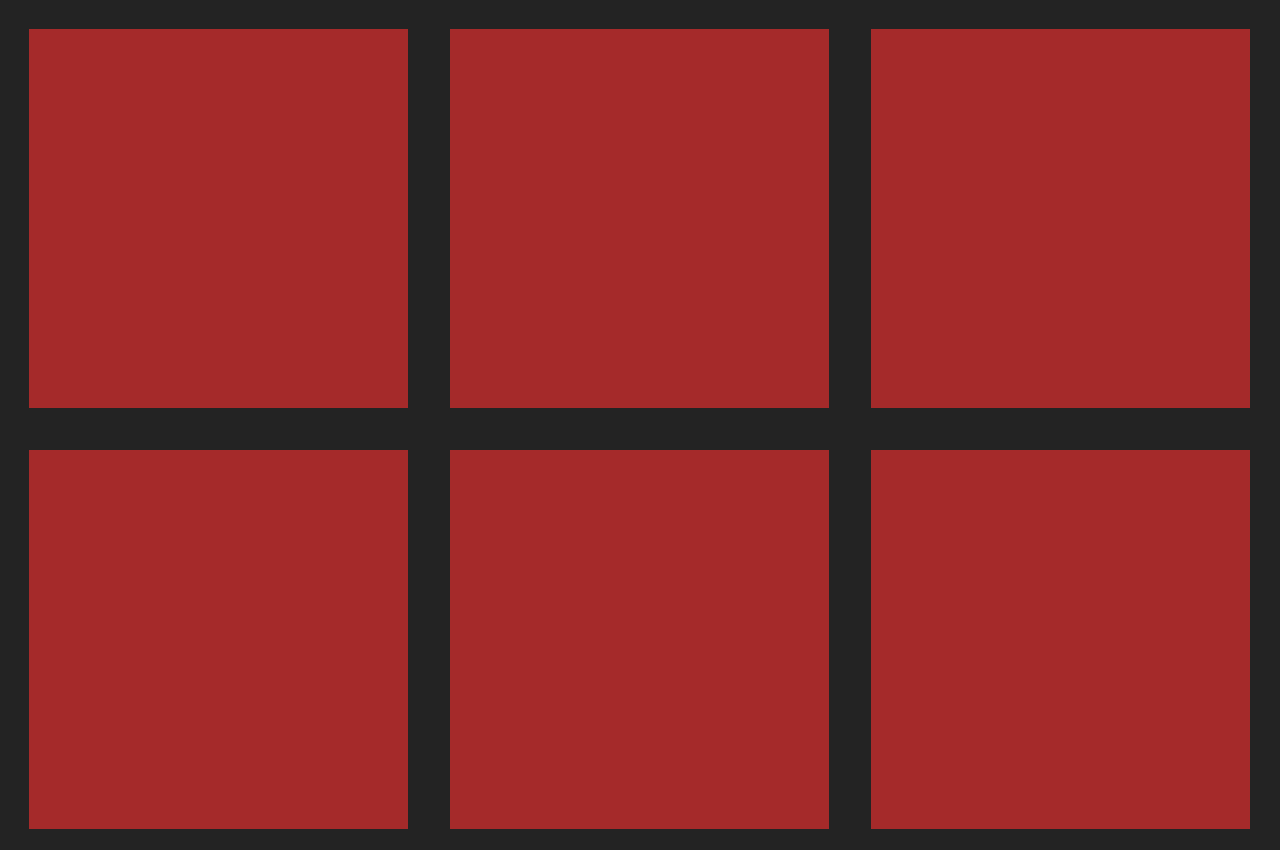
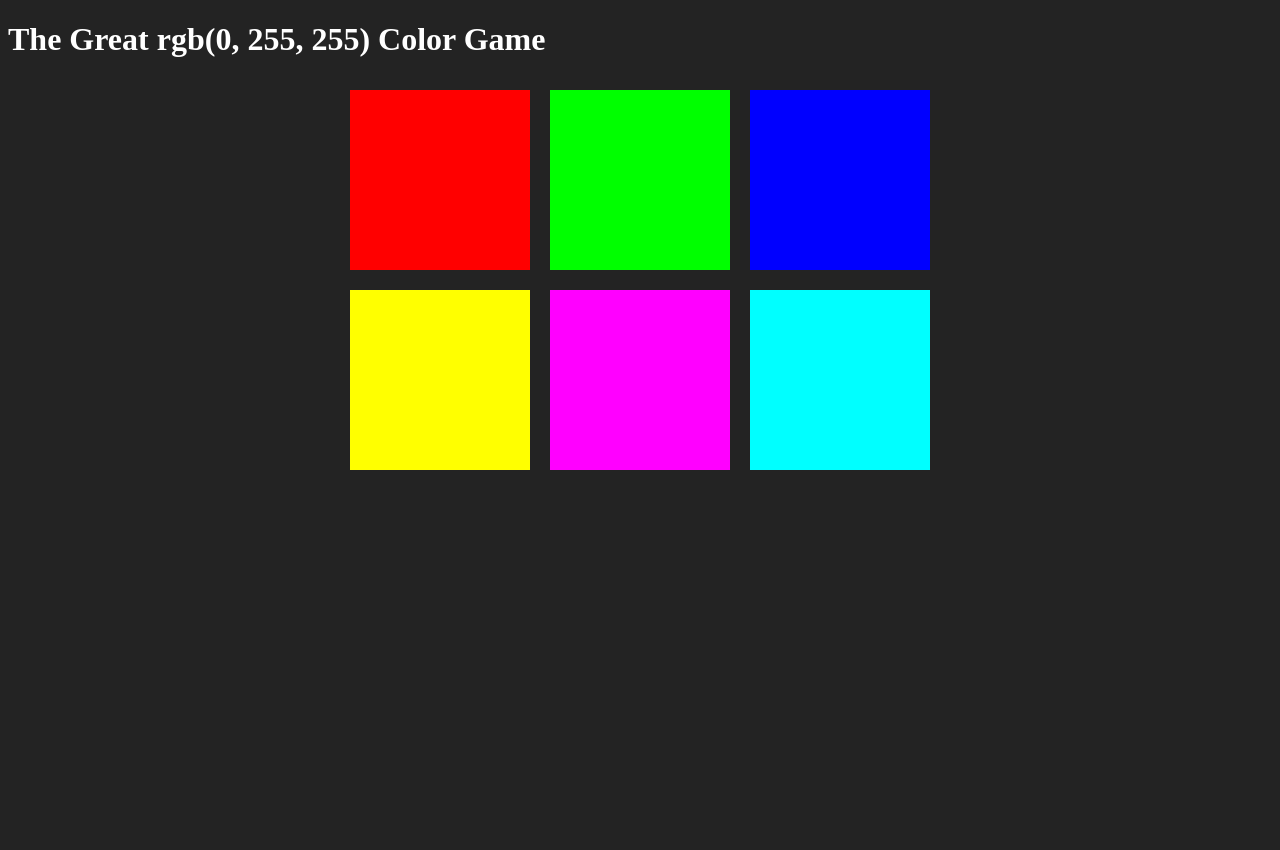
Before and after one commit to zee-nguyen/color-game, a plain HTML site: page index.html in a window 1280 px wide. After the commit the page ends 800 px from the top, so only its background shows below. Drawn offline with Linux system fonts and the light colour scheme.

Commit message:
V1 - add basic set up and basic logic to get the squares working

```diff
--- a/index.html
+++ b/index.html
@@ -5,6 +5,7 @@
         <link rel="stylesheet" type="text/css" href="style.css">
     </head>
     <body>
+        <h1>The Great <span id="pickedColorDisplay">RGB</span> Color Game</h1>
         <div id="container">
             <div class="square"></div>
             <div class="square"></div>
@@ -13,5 +14,6 @@
             <div class="square"></div>
             <div class="square"></div>
         </div>
+        <script src="script.js"></script>
     </body>
 </html>
--- /dev/null
+++ b/script.js
@@ -0,0 +1,27 @@
+var colors = [
+    "rgb(255, 0, 0)",
+    "rgb(0, 255, 0)",
+    "rgb(0, 0, 255)",
+    "rgb(255, 255, 0)",
+    "rgb(255, 0, 255)",
+    "rgb(0, 255, 255)"
+];
+
+var squares = document.querySelectorAll(".square");
+
+var pickedColor = "rgb(0, 255, 255)";
+var pickedColorDisplay = document.getElementById("pickedColorDisplay");
+pickedColorDisplay.textContent = pickedColor;
+
+for (var i = 0; i < squares.length; i++) {
+    squares[i].style.backgroundColor = colors[i];
+    //add event listener to each square
+    squares[i].addEventListener("click", function(){
+       var clickedColor = this.style.backgroundColor;
+        if (clickedColor === pickedColor) {
+            alert ("yaaay! correct!");
+        } else {
+            alert ("sorry, incorrect...");
+        }
+    });
+}
--- a/style.css
+++ b/style.css
@@ -8,5 +8,13 @@ body {
     padding-bottom: 30%;
     float: left;
     margin: 1.66%;
-/*    height: 30%; --> why setting height = 30% doesn't work but setting height = 30px works?*/
 }
+
+#container {
+    max-width: 600px;
+    margin: 0 auto;
+}
+
+h1 {
+    color: #fff;
+}
```
Also changed, not shown: 1 other file.
